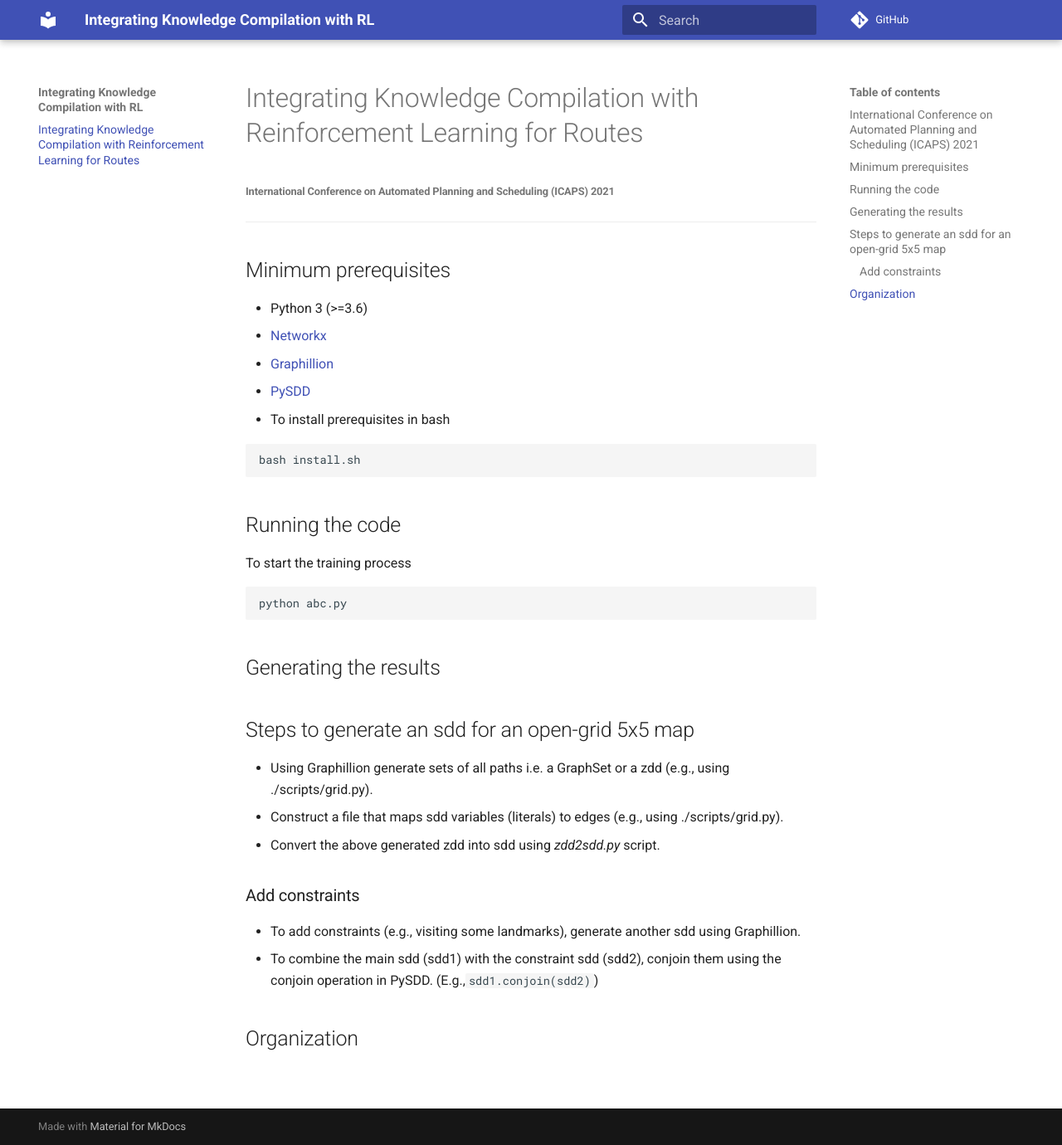
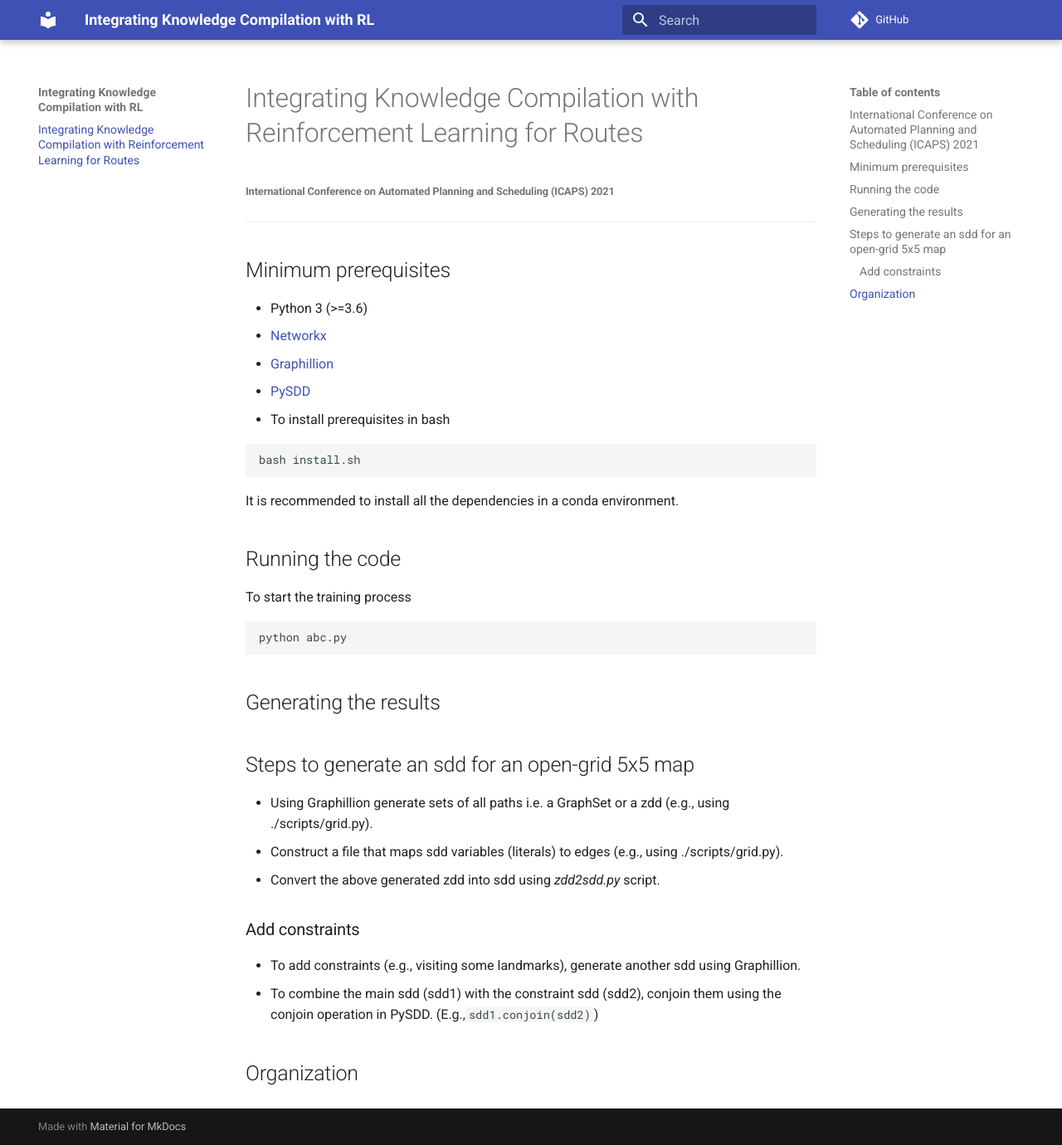
Before and after one commit to kushagra06/KCRL-Docs, an MkDocs documentation site: the page built from docs/index.md, in a window 1280 px wide and 1380 px high. Shown: the whole window at 83% size. Built offline with MkDocs 1.6.1 and Material for MkDocs 9.7.7, drawn with Linux system fonts in a browser that asks for light colours; comment, search, counter and statistics services are not loaded.

Commit message:
Update index.md

````diff
--- a/docs/index.md
+++ b/docs/index.md
@@ -14,6 +14,7 @@
 ```
 bash install.sh
 ```
+  It is recommended to install all the dependencies in a conda environment.
 
 ## Running the code
 To start the training process
````
